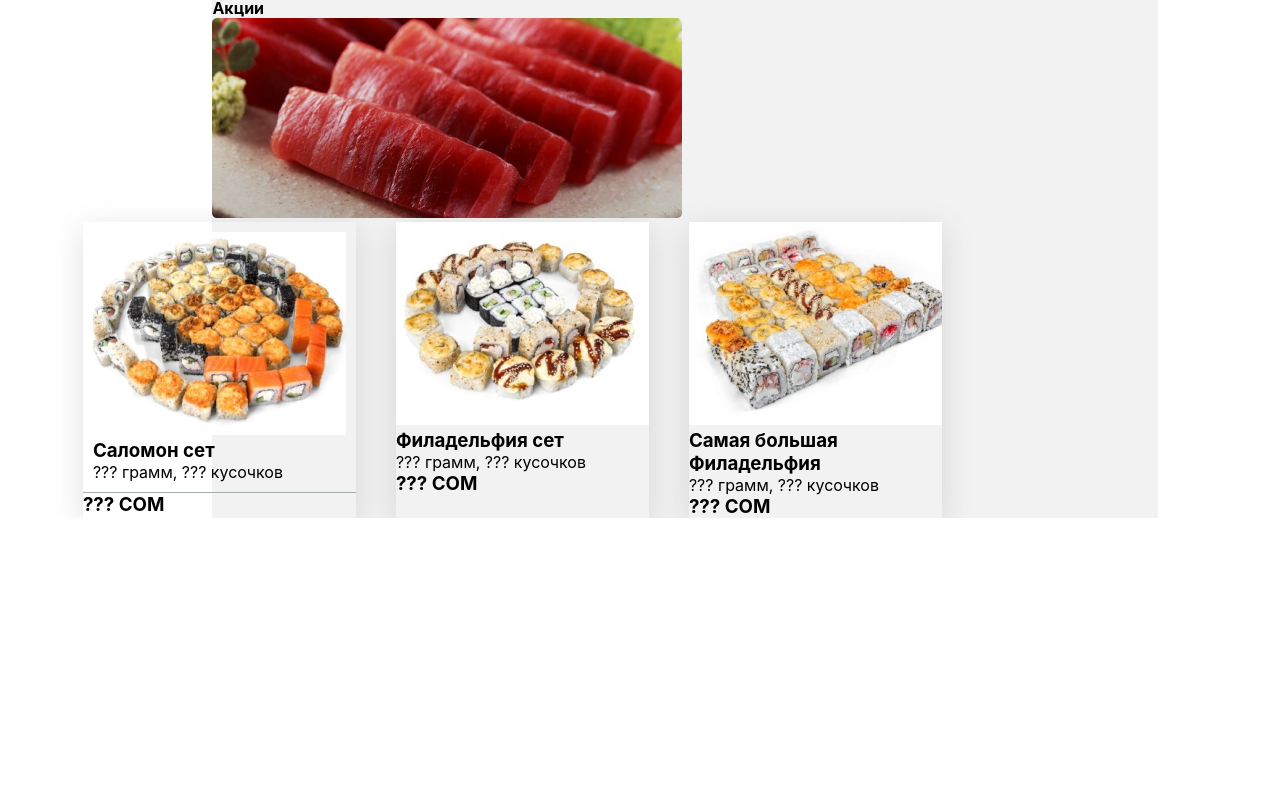
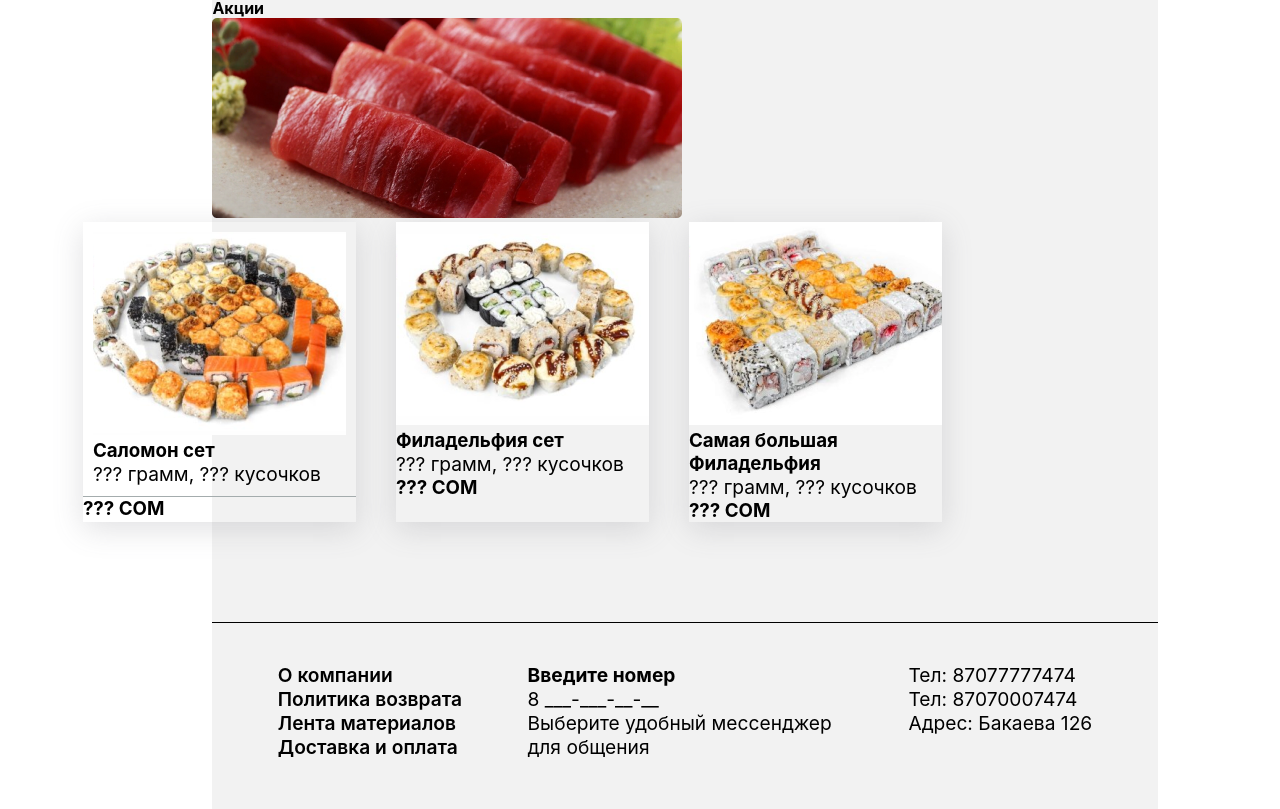
Before and after one commit to MaxatDzhetenbayev/romsen, a React (Vite) app: page / in a window 1280 px wide. Shown: the part 1316-2125 px from the top of the page. Before the commit the page ends 1834 px from the top, so only its background shows below. Built offline with nearby package versions, Linux system fonts and the light colour scheme.

Commit message:
feat: работа над футер

```diff
--- /dev/null
+++ b/src/components/Footer/Footer.jsx
@@ -0,0 +1,38 @@
+import React from 'react'
+import styles from './Footer.module.css'
+import { Link } from 'react-router-dom'
+
+export const Footer = () => {
+    return (
+        <>
+            <div className={styles.footer}>
+                <div className={styles.content}>
+                    <Link to=""> О компании </Link>
+                    <Link to=""> Политика возврата </Link>
+                    <Link to=""> Лента материалов </Link>
+                    <Link to=""> Доставка и оплата </Link>
+                </div>
+
+                <div className={styles.content}>
+                    <p className={styles.content_paragraph}>Введите номер</p>
+                    <p>8 ___-___-__-__</p>
+                    <p>Выберите удобный мессенджер для общения</p>
+                </div>
+
+                <div className={styles.content}>
+                    <p>Тел: 87077777474</p>
+                    <p>Тел: 87070007474</p>
+                    <p>Адрес: Бакаева 126</p>
+                </div>
+
+
+
+
+
+
+
+
+            </div>
+        </>
+    )
+}
--- /dev/null
+++ b/src/components/Footer/Footer.module.css
@@ -0,0 +1,44 @@
+.footer {
+    display: grid;
+    grid-template-columns: repeat(3, 1fr);
+    justify-content: space-around;
+    margin-top: 100px;
+    padding-bottom: 50px;
+    border-top: 1px solid;
+}
+
+.content {
+    padding-top: 40px;
+    display: flex;
+    flex-direction: column;
+    margin: 0 auto;
+}
+
+.content:last-child{
+    border: none;
+}
+
+.content a {
+    text-decoration: none;
+    color: #000;
+    font-weight: 640;
+    font-size: larger;
+}
+
+.center{
+    padding : 40px 20px;
+    display: flex;
+    flex-direction: column;
+    gap: 10px;
+    border-left: 1px solid;
+    border-right: 1px solid;
+}
+
+.content_paragraph {
+    font-weight: 700;
+    font-size: larger;
+}
+
+p{
+    font-size: larger;
+}
--- a/src/layouts/BaseLayout.jsx
+++ b/src/layouts/BaseLayout.jsx
@@ -3,6 +3,7 @@ import { Aside } from "../components/Aside/Aside"
 import Sidebar from "../components/Sidebar/Sidebar"
 import { Header } from "../components/Header/Header"
 import styles from './BaseLayouts.module.css'
+import { Footer } from "../components/Footer/Footer"
 
 export const BaseLayout = () => {
     return (
@@ -15,9 +16,10 @@ export const BaseLayout = () => {
             <main className={styles.main}>
                 <Header/>
                 <Outlet />
+                <Footer/>
             </main>
-            <Aside>
-            </Aside>
+            <Aside/>
+
         </div>
     )
 }
```
Also changed, not shown: 1 other file (tests, documents, lock files or other folders).
